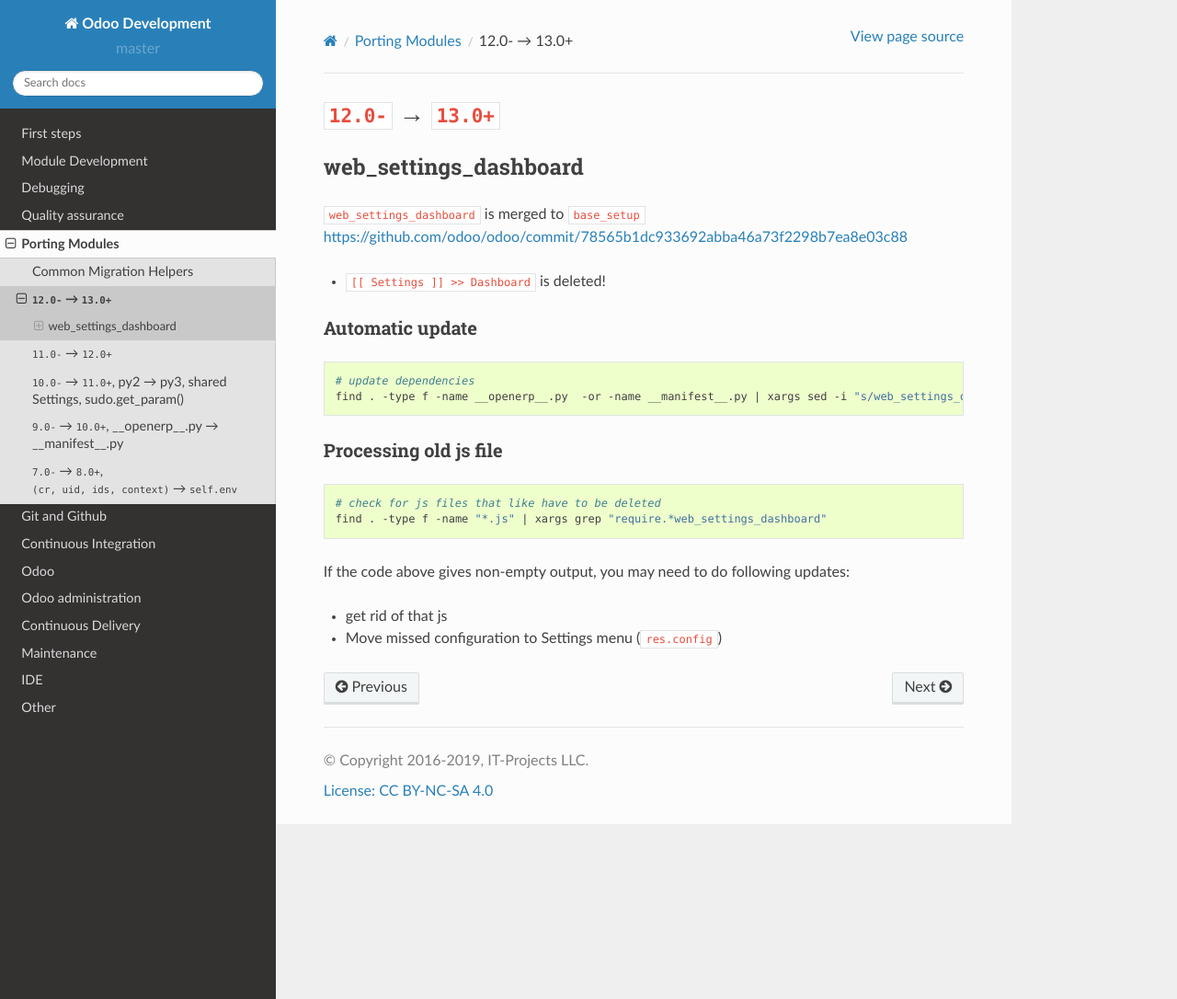
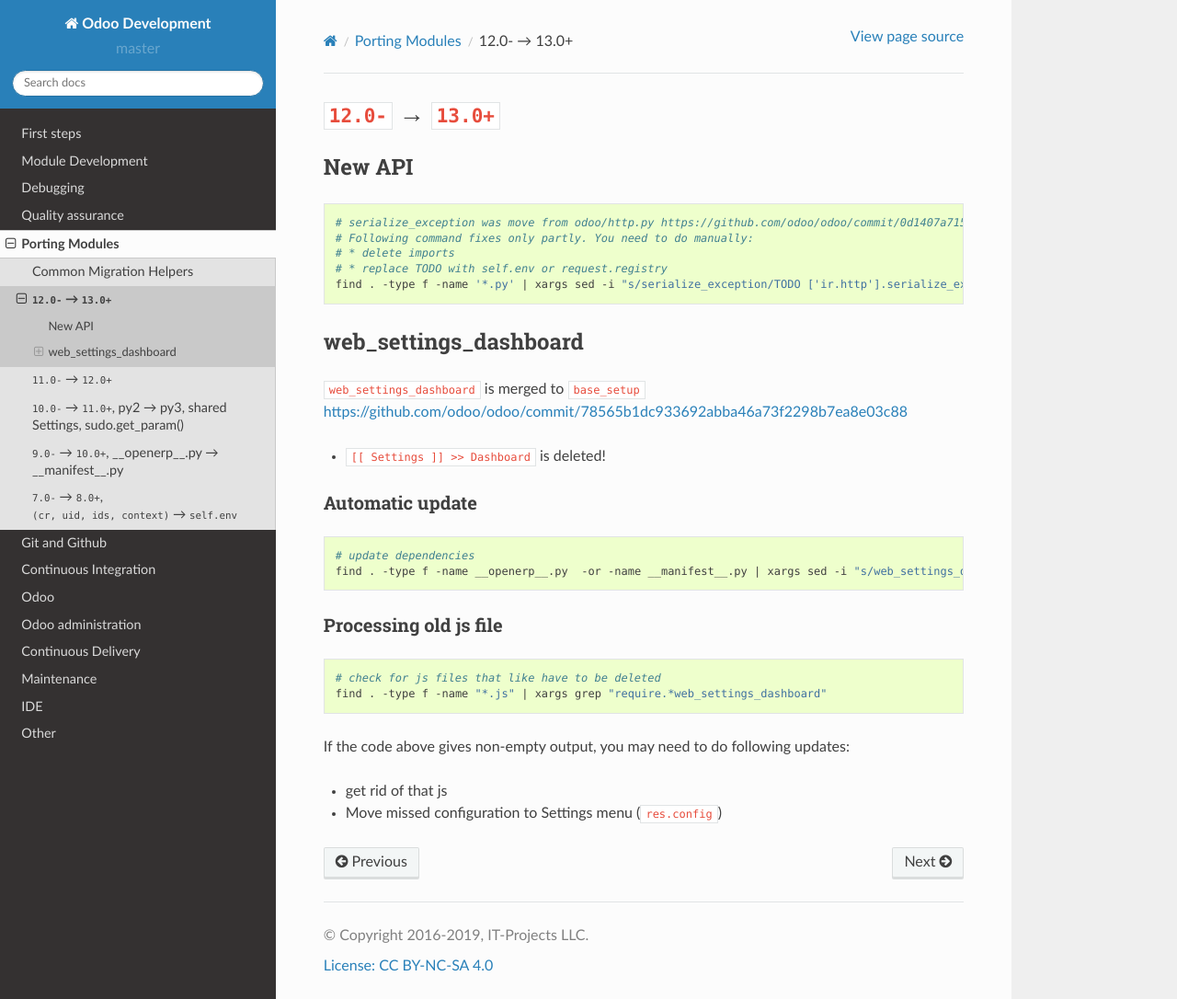
Before and after one commit to itpp-labs/odoo-development, a Sphinx documentation site: the page built from docs/migration/migrate-odoo-12-to-13.rst, in a window 1280 px wide and 1086 px high. Shown: the whole window at 92% size. Built offline with Sphinx 7.4.7 and the Read the Docs theme 2.0.0, drawn with Linux system fonts in a browser that asks for light colours.

Commit message:
serialize_exception

```diff
--- a/docs/migration/migrate-odoo-12-to-13.rst
+++ b/docs/migration/migrate-odoo-12-to-13.rst
@@ -1,6 +1,18 @@
 =======================
  ``12.0-`` → ``13.0+``
 =======================
+
+New API
+=======
+
+.. code-block:: sh
+
+    # serialize_exception was move from odoo/http.py https://github.com/odoo/odoo/commit/0d1407a715901ea06e9a7211c0e3dbe09fadb785
+    # Following command fixes only partly. You need to do manually:
+    # * delete imports
+    # * replace TODO with self.env or request.registry
+    find . -type f -name '*.py' | xargs sed -i "s/serialize_exception/TODO ['ir.http'].serialize_exception/g"
+
 
 web_settings_dashboard
 ======================
```
